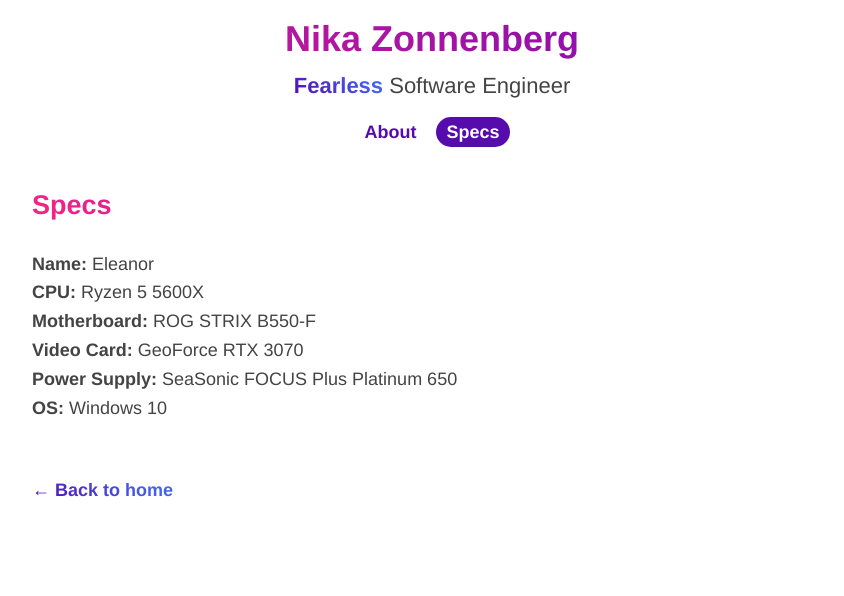
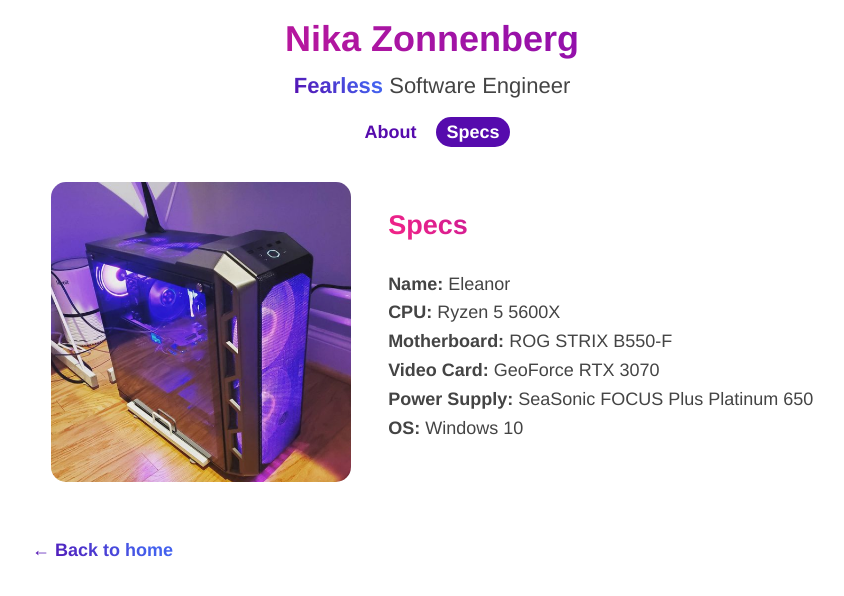
Before and after one commit to Sun-Mountain/sun-mountain.github.io, a Next.js app: page /specs in a window 1280 px wide. Shown: the top 596 px of the page, without its empty margins (208-1052 px from the left). Built offline with nearby package versions, Linux system fonts and the light colour scheme.

Commit message:
Add Eleanor photo

```diff
--- a/pages/specs.js
+++ b/pages/specs.js
@@ -12,9 +12,9 @@ export default function Specs() {
       </Head>
       <section className={spec.spec_container}>
         <div>
-          {/* <img
+          <img
             src="/images/eleanor.png"
-          /> */}
+          />
         </div>
         <div>
           <h1>Specs</h1>
--- a/styles/specs.module.scss
+++ b/styles/specs.module.scss
@@ -1,19 +1,23 @@
 @import '_base';
 
-.nav_container {
-  margin: 15px 0;
+.spec_container {
+  display: flex;
+  flex-direction: row;
+  justify-content: space-around;
 
-  a {
+  div {
+    margin: 0 10px;
+  }
+
+  img {
     border-radius: 15px;
-    color: $nav-link;
-    font-weight: 700;
-    margin: 0 5px;
-    padding: 5px 10px;
-    text-decoration: none;
+    display: block;
+    margin: 0 auto;
+    width: 300px;
+  }
+
+  @media (max-width: $min) {
+    flex-direction: column;
+    margin: 0 25px;
   }
 }
-
-.selected {
-  background-color: $nav-link;
-  color: $white!important;
-}
```
Also changed, not shown: public/images/eleanor.png (added).
